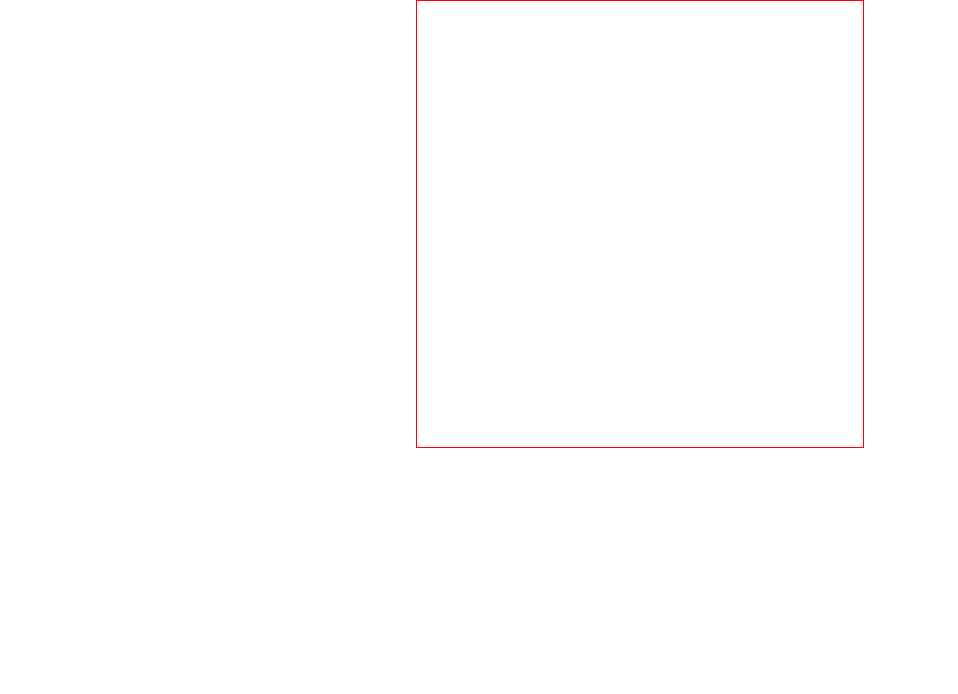
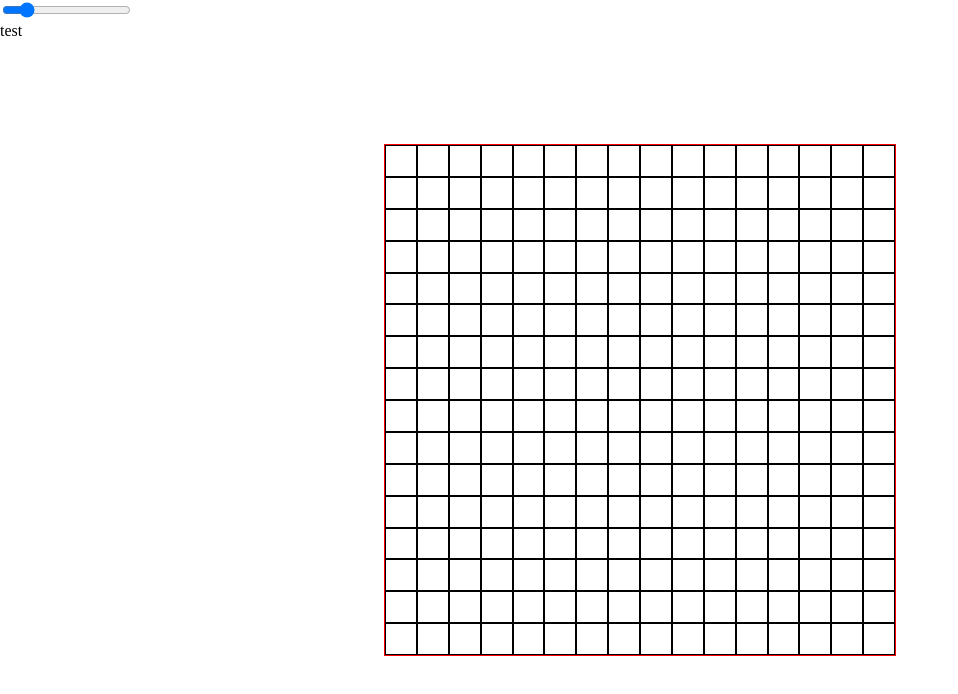
Before and after one commit to EvanMcGrath/etch-a-sketch, a plain HTML site: page index.html in a window 1280 px wide. Shown: the whole page, without its empty margins (0-958 px from the left). Drawn offline with Linux system fonts and the light colour scheme.

Commit message:
Refactor gridSizerAdd range eventhandler

```diff
--- a/index.html
+++ b/index.html
@@ -18,6 +18,12 @@
         <div id="gridContainer">
             <div id="gridContent"></div>
         </div>
+
+        <div id="controlPanel">
+            <input id="gridSizer" name="gridSizer" type="range" value="16" min="1" max="100">
+            <div>test</div>
+        </div>
+
     </body>
 
 </html>
--- a/scripts.js
+++ b/scripts.js
@@ -1,10 +1,51 @@
 
-document.addEventListener("DOMContentLoaded", () => {
+let gridContent = document.getElementById("gridContent");
+let inputVal = document.getElementById("gridSizer").value;
 
-    let gridContent = document.getElementById("gridContent");
+gridSizer(inputVal);
 
-    for (i = 0; i < 16; i++) {
-        let gridDiv = document.createElement("div");
-        gridContent.appendChild(gridDiv);
-    }
+function gridSizer(val) {
+        for (i=0; i < (val*val); i++) {
+                let gridDiv = document.createElement("div");
+                gridContent.appendChild(gridDiv);
+        }
+}
+
+
+
+let gridInput = document.getElementById("gridSizer");
+gridInput.addEventListener("input", () => {
+       let inputVal = document.getElementById('gridSizer').value;
+
+       gridSizer(inputVal);
+
 })
+
+
+
+
+let gridDivs = gridContent.querySelectorAll("div");
+gridDivs.forEach((item) => {item.classList.add("gridDivBorder")});
+
+
+
+
+
+
+
+
+
+
+
+
+
+
+
+
+
+
+
+//for (i = 0; i < (16*16); i++) {
+//        let gridDiv = document.createElement("div");
+//        gridContent.appendChild(gridDiv);
+//}
--- a/styles.css
+++ b/styles.css
@@ -27,9 +27,11 @@
 /************* Layout Styles **************/
 
 #gridContainer {
-    position:relative;
-    width: 35%;
-    margin: 0 auto;
+    position:absolute;
+    top: 50%;
+    left: 50%;
+    transform: translate(-50%,-50%);
+    width: 40%;
     border: 1px solid red;
 }
 
@@ -43,4 +45,12 @@
     position:absolute;
     width:100%;
     height:100%;
+    display:grid;
+    grid-template-columns: repeat(16, 1fr);
+    grid-template-rows: repeat(16, 1fr);
 }
+
+
+.gridDivBorder {
+  border: 1px solid black;
+}
```
